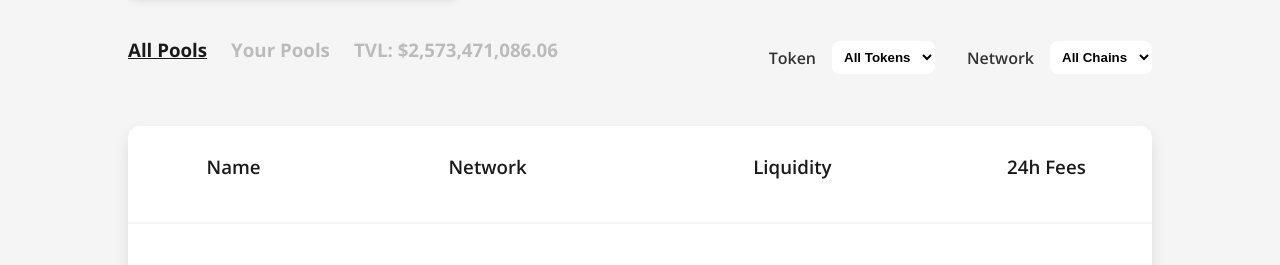
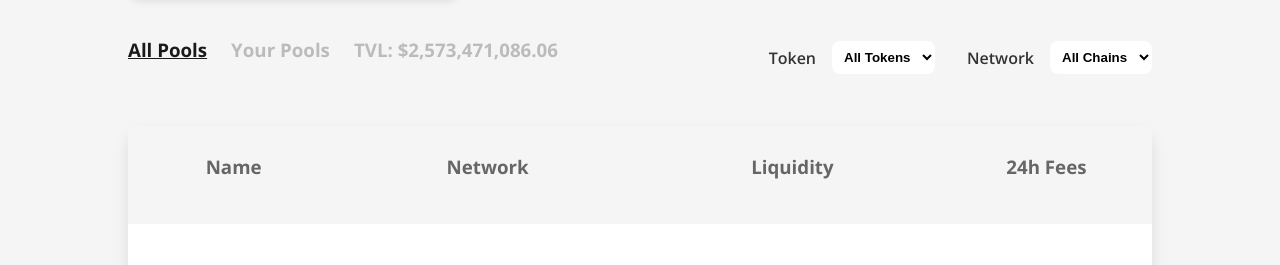
Before and after one commit to AmineElkhalidy/Stargate, a plain HTML site: page index.html in a window 1280 px wide. Shown: the part 3485-3750 px from the top of the page. Drawn offline with nearby package versions, Linux system fonts and the light colour scheme.

Commit message:
pushing the latest changes before the deleting of the project...

```diff
--- a/assets/css/style.css
+++ b/assets/css/style.css
@@ -669,8 +669,14 @@ select {
   padding-inline: 0.25rem;
 }
 
+.col:nth-child(1) {
+  background-color: var(--container-color);
+}
+
 .table-hr {
   padding: 0.75rem 0.25rem;
+  color: var(--text-color-light);
+  font-weight: var(--font-bold);
 }
 
 .table-item--right {
```
Also changed, not shown: index.html (+0 -8 lines).
